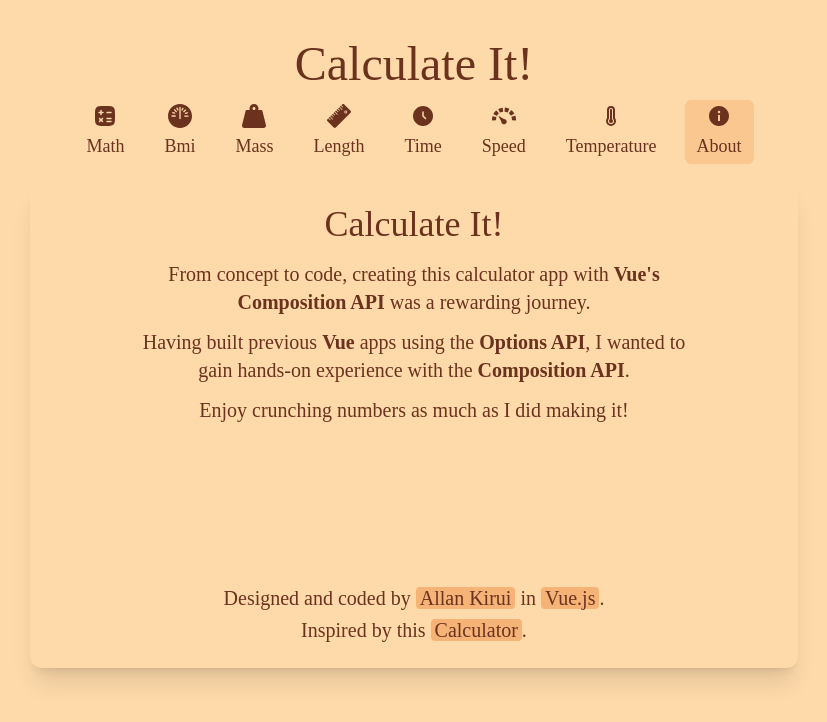
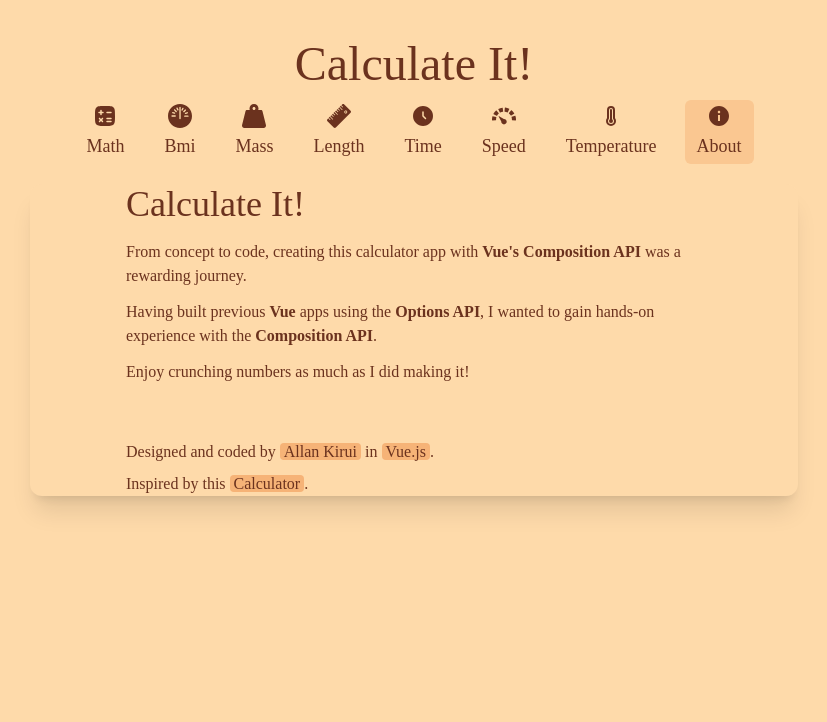
Before and after one commit to AllanKirui/calculate-it, a Vue app: page /about in a window 1280 px wide. Shown: the top 722 px of the page, without its empty margins (226-1053 px from the left). Built offline with nearby package versions, Linux system fonts and the light colour scheme; a web font is replaced by a local one.

Commit message:
Update markup, add logic for adjusting height dynamically

```diff
--- a/src/views/ViewAbout.vue
+++ b/src/views/ViewAbout.vue
@@ -1,10 +1,8 @@
 <template>
-  <div
-    class="relative grid grid-cols-1 grid-rows-2 p-4 md:p-6 text-base sm:text-lg md:text-xl text-center"
-  >
+  <div class="about-wrapper">
     <!-- About Text -->
-    <div class="row-start-1 max-w-md md:max-w-xl mx-auto">
-      <h1 class="text-4xl">Calculate It!</h1>
+    <div class="max-w-md md:max-w-xl mx-auto">
+      <h1 class="text-4xl mt-4">Calculate It!</h1>
       <p class="mt-4">
         From concept to code, creating this calculator app with
         <strong>Vue's Composition API</strong> was a rewarding journey.
@@ -18,7 +16,7 @@
     </div>
 
     <!-- About Links -->
-    <div class="row-start-2 max-w-md md:max-w-xl mx-auto mt-auto">
+    <div class="max-w-md md:max-w-xl mx-auto mt-14">
       <p>
         Designed and coded by
         <a
@@ -37,7 +35,7 @@
           >Vue.js</a
         >.
       </p>
-      <p class="mt-1">
+      <p class="mt-2">
         Inspired by this
         <a
           class="bg-mellow-apricot px-1 hover:bg-neon-carrot duration-200 rounded"
@@ -50,3 +48,18 @@
     </div>
   </div>
 </template>
+
+<script setup>
+import { onMounted, onBeforeUnmount, inject } from "vue"
+
+const adjustCalculatorHeight = inject("adjustCalculatorHeight")
+
+onMounted(() => {
+  window.addEventListener("resize", adjustCalculatorHeight)
+  adjustCalculatorHeight()
+})
+
+onBeforeUnmount(() => {
+  window.removeEventListener("resize", adjustCalculatorHeight)
+})
+</script>
```
